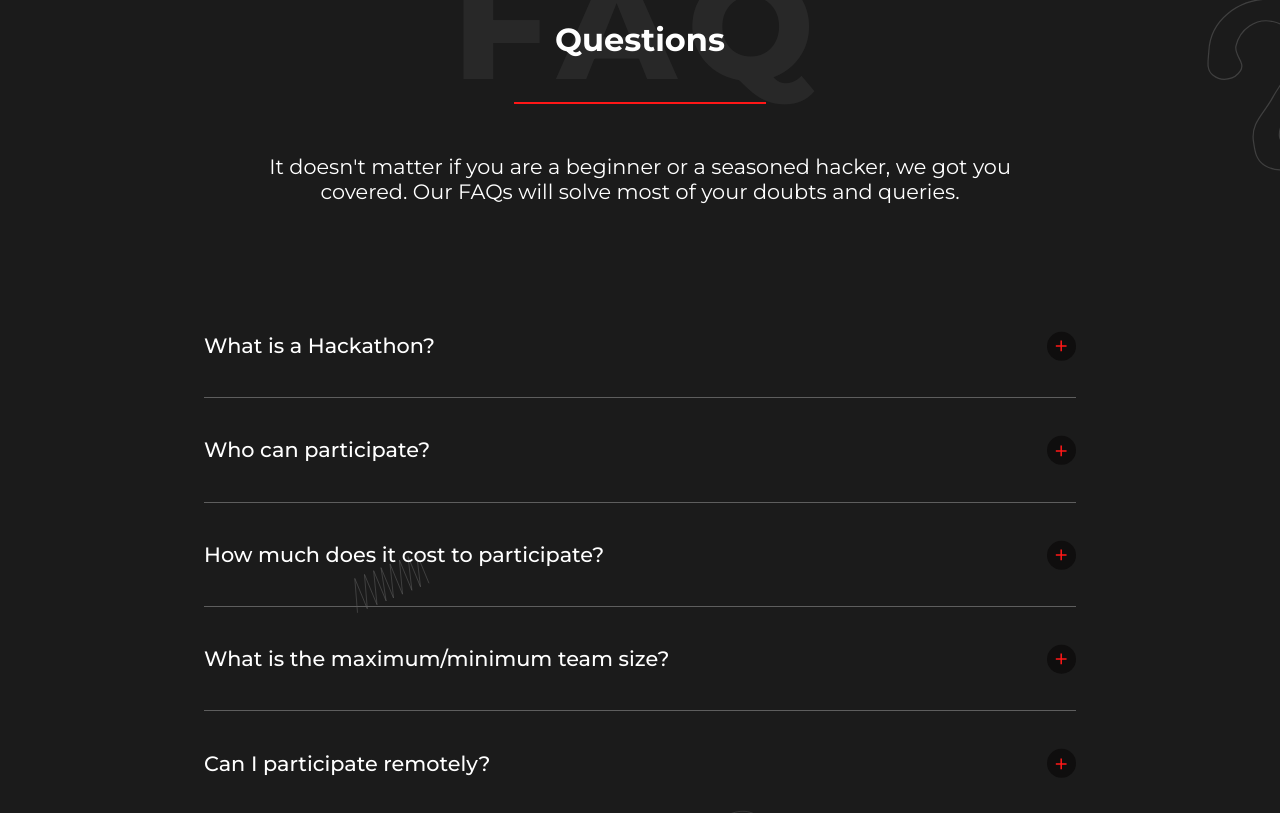
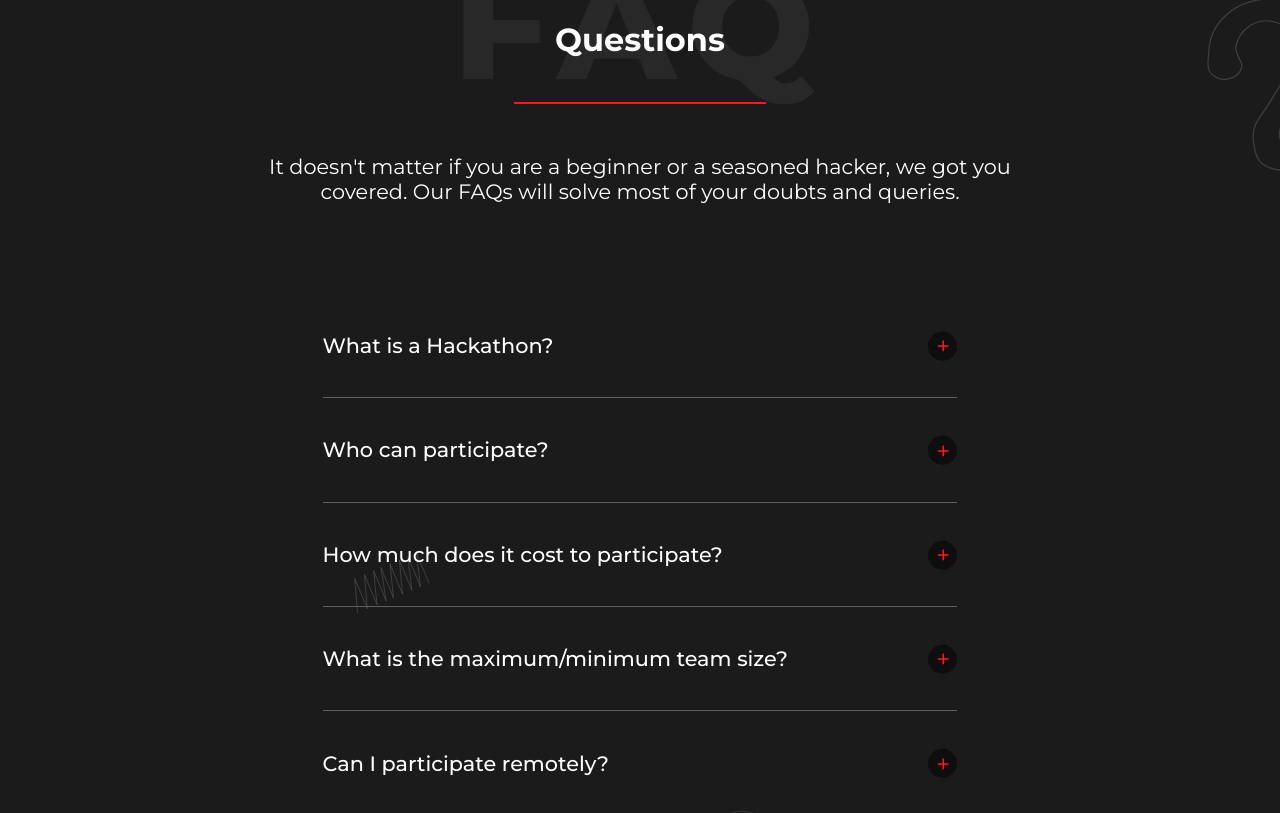
Before and after one commit to hack4bengal/s3, a React (Vite) app: page / in a window 1280 px wide. Shown: the part 9235-10048 px from the top of the page. Built offline with nearby package versions, Linux system fonts and the light colour scheme.

Commit message:
Made requested changes to address feedback

```diff
--- a/src/components/private/faq/FAQ.scss
+++ b/src/components/private/faq/FAQ.scss
@@ -9,17 +9,19 @@
   .faq__content {
     margin-top: 8.1rem;
     margin-bottom: 3rem;
-    width: 80%;
+    width: 78%; //69.99475
     display: inline-flex;
     flex-direction: column;
     align-items: center;
     gap: 5.625rem;
-    max-width: 1000px;
+    max-width: 1150px;
+
 
     @media screen and (max-width: 576px) {
       margin-top: 4rem;
       gap: 3rem;
       max-width: 95vw;
+      width: 95%;
     }
 
     .faq__subheader {
@@ -28,7 +30,7 @@
         color: var(--text-color);
         text-align: center;
         font-family: var(--heading-font);
-        width: 80%;
+        width: 77%;
         margin: 0 auto;
 
         @media screen and (max-width: 576px) {
@@ -37,6 +39,14 @@
           padding: 0 1rem;
           font-size: 0.9rem;
           text-align: justify;
+        }
+
+        @media screen and (max-width: 1024px) {
+          width: 95%;
+        }
+
+        @media screen and (max-width: 768px) {
+          width: 100%;
         }
       }
     }
@@ -50,12 +60,24 @@
     .container {
       margin: 0 auto;
       padding: 0 4rem 4rem 4rem;
-      width: 100%;
+      width: 65%; //48rem
 
-      @media screen and (max-width: 576px) {
+      @media screen and (max-width: 1280px) {
+        width: 70%;
+        padding: 0 2rem 4rem 2rem;
+      }
+
+      @media screen and (max-width: 1024px) {
+        width: 80%;
+        padding: 0 0.5rem 4rem 0.5rem;
+      }
+
+      @media screen and (max-width: 768px) {
         max-width: 95vw;
         padding: 1rem;
+        width: 100%;
       }
+
     }
 
     .accordion-title {
```
